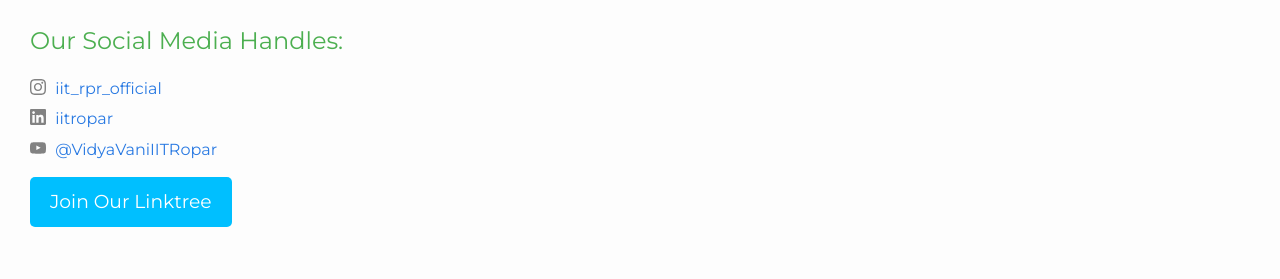
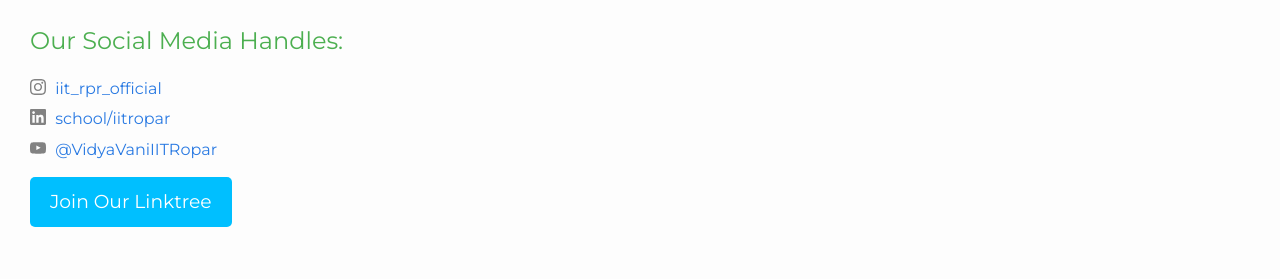
Before and after one commit to sudarshansudarshan/joc, a Jekyll site: the page built from index.markdown, in a window 1280 px wide. Shown: the part 1489-1768 px from the top of the page. Built offline with Jekyll 4.4.1, drawn with Linux system fonts in a browser that asks for light colours.

Commit message:
Update _config.yml

```diff
--- a/_config.yml
+++ b/_config.yml
@@ -61,7 +61,7 @@ url: https://Ashutosh-iitrpr.github.io # the base hostname & protocol for your s
 #twitter_username: jekyllrb
 #github_username:  jekyll
 youtube_username: "@VidyaVaniIITRopar"
-linkedin_username: iitropar
+linkedin_username: school/iitropar
 instagram_username: iit_rpr_official
 # linktree_username: iitropar
 
```
